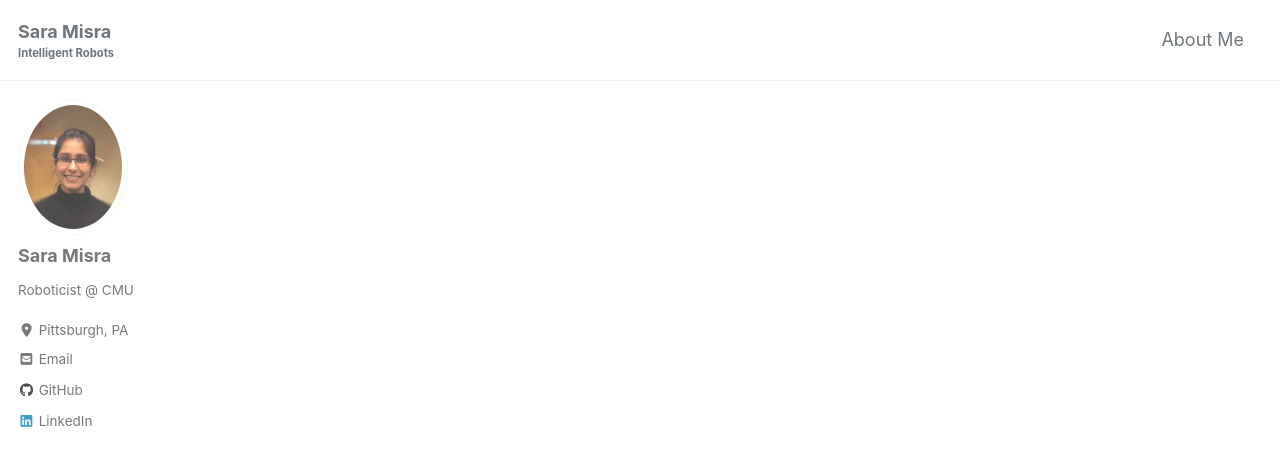
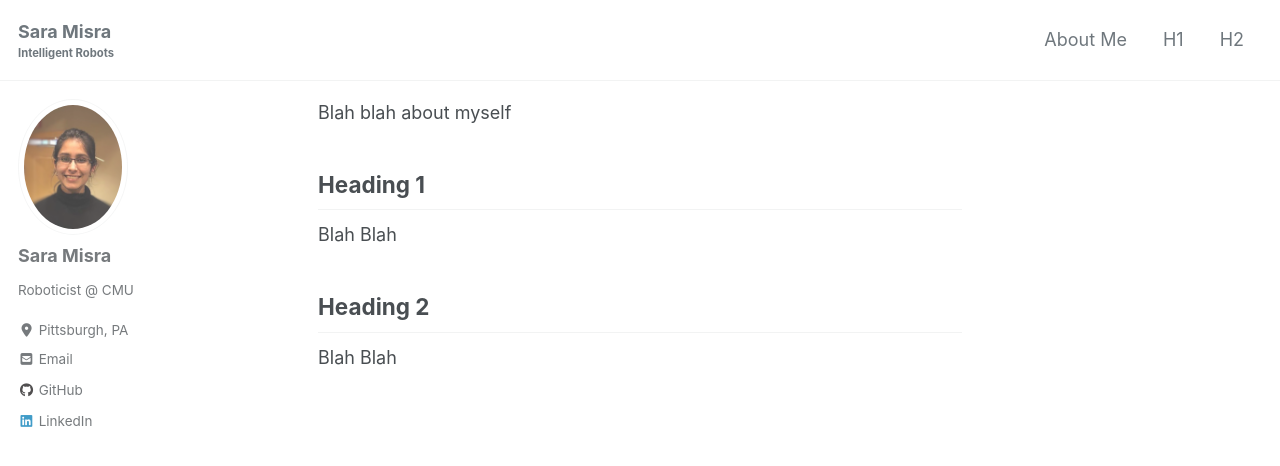
Before and after one commit to saram1sra/saram1sra.github.io, a Jekyll site: the page built from index.html, in a window 1280 px wide and 900 px high. Shown: the top 466 px of the window. Built offline with Jekyll 4.4.1, drawn with Linux system fonts in a browser that asks for light colours; cached includes are drawn as plain includes; nearby versions of some CDN libraries; the list of posts is cut into pages by our own code.

Commit message:
testing linking in website

```diff
--- a/_data/navigation.yml
+++ b/_data/navigation.yml
@@ -2,8 +2,10 @@
 main:
   - title: "About Me"
     url: /
-  # - title: "About"
-  #   url: https://mmistakes.github.io/minimal-mistakes/about/
+  - title: "H1"
+    url: /#head_1
+  - title: "H2"
+    url: /#head_2
   # - title: "Sample Posts"
   #   url: /year-archive/
   # - title: "Sample Collections"
--- a/index.html
+++ b/index.html
@@ -2,3 +2,16 @@
 layout: single
 author_profile: true
 ---
+Blah blah about myself
+
+<div id="head_1">
+<h2> Heading 1</h2>
+Blah Blah
+</div>
+
+
+<div id="head_2">
+<h2> Heading 2</h2>
+
+Blah Blah
+</div>
```
